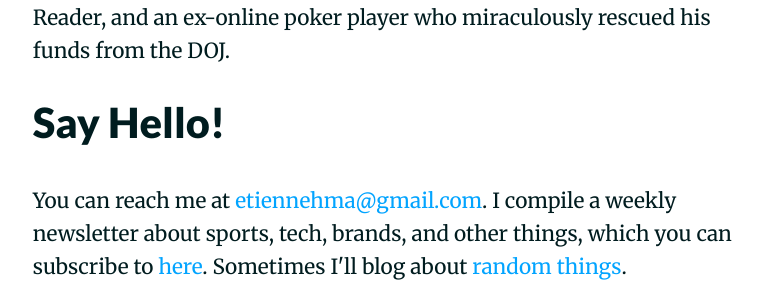
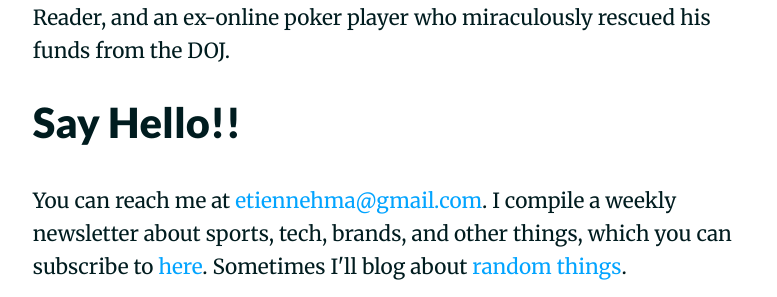
Before and after one commit to hbharding/etienne, a Jekyll site: the page built from index.html, in a window 1280 px wide. Shown: the part 1630-1927 px from the top of the page, without its empty margins (248-1025 px from the left). Built offline with Jekyll 4.4.1, drawn with Linux system fonts in a browser that asks for light colours; nearby versions of some CDN libraries; Markdown is read by kramdown in place of the engine named in the settings.

```diff
--- a/index.html
+++ b/index.html
@@ -12,6 +12,6 @@ title: Etienne Ma
 
 <p>In my spare time, I’m a hoops junkie happy the Boston Celtics landed Marcus Smart and James Young <strike>Jabari Parker,</strike> <strike>Aaron Gordon and/or Kevin Love (!)</strike>, a tech geek still bummed about the death of Google Reader, and an ex-online poker player who miraculously rescued his funds from the DOJ.</p>
 
-<h2>Say Hello!</h2>
+<h2>Say Hello!!</h2>
 
 <p>You can reach me at <a href="mailto:etiennehma@gmail.com" target=“_blank”>etiennehma@gmail.com</a>. I compile a weekly newsletter about sports, tech, brands, and other things, which you can subscribe to <a href="http://eepurl.com/T4sgD" target=“_blank”>here</a>.  Sometimes I'll blog about <a href="http://etiennema.wordpress.com/">random things</a>.</p>
```
